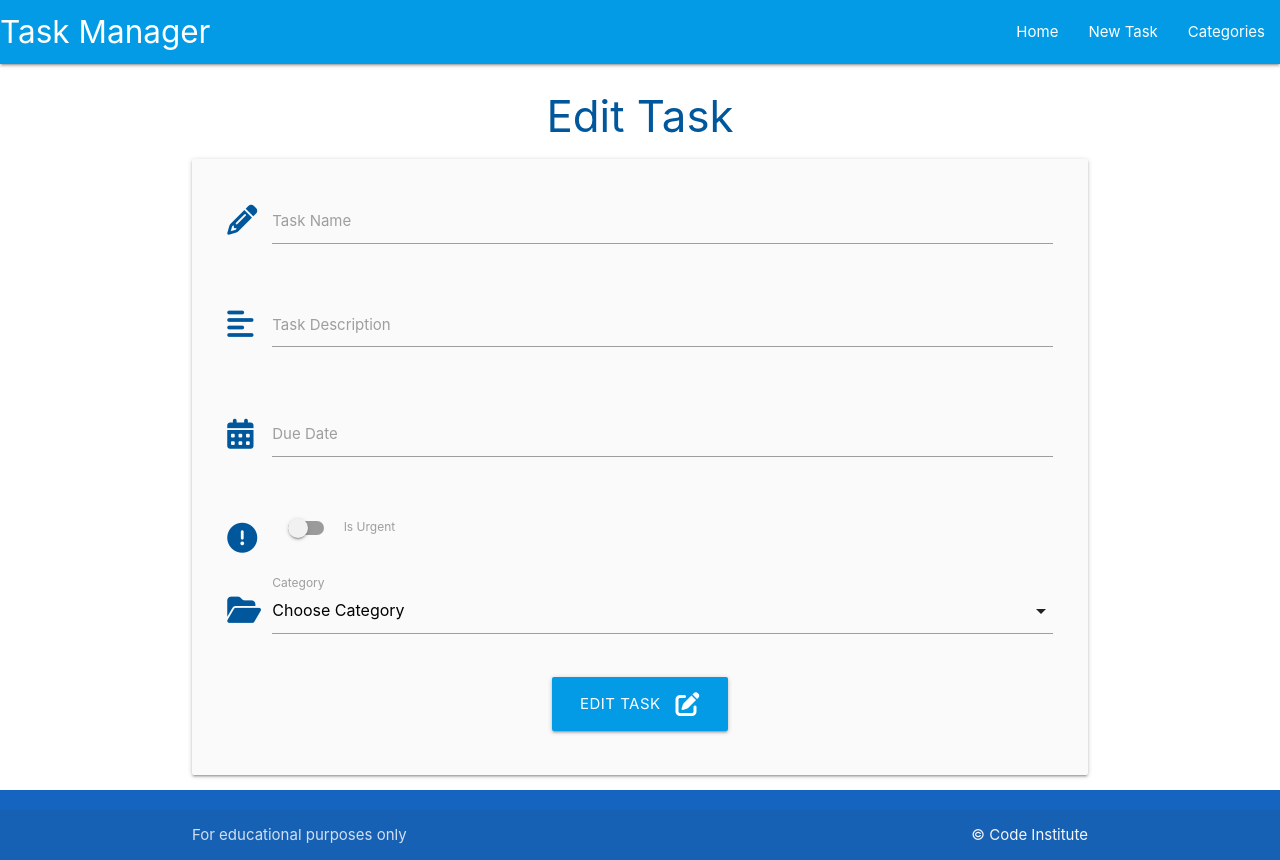
After one commit to Nmyhi/flask-aqlalchemy-task-manager, a Flask app: template taskmanager/templates/edit_task.html in a window 1280 px wide. The commit adds this page. Run offline with Flask 2, Linux system fonts and the light colour scheme; the template is opened without the code that fills it, so the values that code supplies are empty.

Commit message:
Add edit task page and task update functionality

```diff
--- /dev/null
+++ b/taskmanager/templates/edit_task.html
@@ -0,0 +1,72 @@
+{% extends "base.html" %} {% block content %}
+
+<h3 class="light-blue-text text-darken-4 center-align">Edit Task</h3>
+
+<div class="row card-panel grey lighten-5">
+  <form class="col s12" method="POST" action="{{ url_for('edit_task', task_id=task.id) }}">
+    <!-- task name -->
+    <div class="row">
+      <div class="input-field col s12">
+        <i class="fas fa-pencil-alt prefix light-blue-text text-darken-4"></i>
+        <input id="task_name" name="task_name" value="{{ task.task_name }}" minlength="5" maxlength="50" type="text" class="validate" required />
+        <label for="task_name">Task Name</label>
+      </div>
+    </div>
+    <!-- task description -->
+    <div class="row">
+      <div class="input-field col s12">
+        <i class="fas fa-align-left prefix light-blue-text text-darken-4"></i>
+        <textarea id="task_description" name="task_description" minlength="5" maxlength="200" type="text" class="materialize-textarea validate" required>            {{- task.task_description -}}</textarea>
+        <label for="task_description">Task Description</label>
+      </div>
+    </div>
+    <!-- due date -->
+    <div class="row">
+      <div class="input-field col s12">
+        <i class="fas fa-calendar-alt prefix light-blue-text text-darken-4"></i>
+        <input id="due_date" name="due_date" type="text" class="datepicker validate" value="{{ task.due_date.strftime('%d %B, %Y') }}" required />
+        <label for="due_date">Due Date</label>
+      </div>
+    </div>
+    <!-- is urgent -->
+    <div class="row">
+      <div class="input-field col s12">
+        <div class="switch">
+          <i class="fas fa-exclamation-circle prefix light-blue-text text-darken-4"></i>
+          <label for="is_urgent">
+            {% if task.is_urgent == True %}
+            <input id="is_urgent" name="is_urgent" type="checkbox" checked />
+            {% else %}
+            <input id="is_urgent" name="is_urgent" type="checkbox" />
+            {% endif %}
+            <span class="lever"></span>
+            Is Urgent
+          </label>
+        </div>
+      </div>
+    </div>
+    <!-- category id -->
+    <div class="row">
+      <div class="input-field col s12">
+        <i class="fas fa-folder-open prefix light-blue-text text-darken-4"></i>
+        <select id="category_id" name="category_id" class="validate" required>
+          <option value="" disabled>Choose Category</option>
+          {% for category in categories %} {% if category == task.category %}
+          <option value="{{ category.id }}" selected>{{ category.category_name }}</option>
+          {% else %}
+          <option value="{{ category.id }}">{{ category.category_name }}</option>
+          {% endif %} {% endfor %}
+        </select>
+        <label for="category_id">Category</label>
+      </div>
+    </div>
+    <!-- submit button -->
+    <div class="row">
+      <div class="col s12 center-align">
+        <button type="submit" class="btn-large light-blue darken-1">Edit Task <i class="fas fa-edit right"></i></button>
+      </div>
+    </div>
+  </form>
+</div>
+
+{% endblock %}
```
Also changed, not shown: taskmanager/routes.py (+14 -0 lines), taskmanager/templates/tasks.html (+5 -2 lines).
